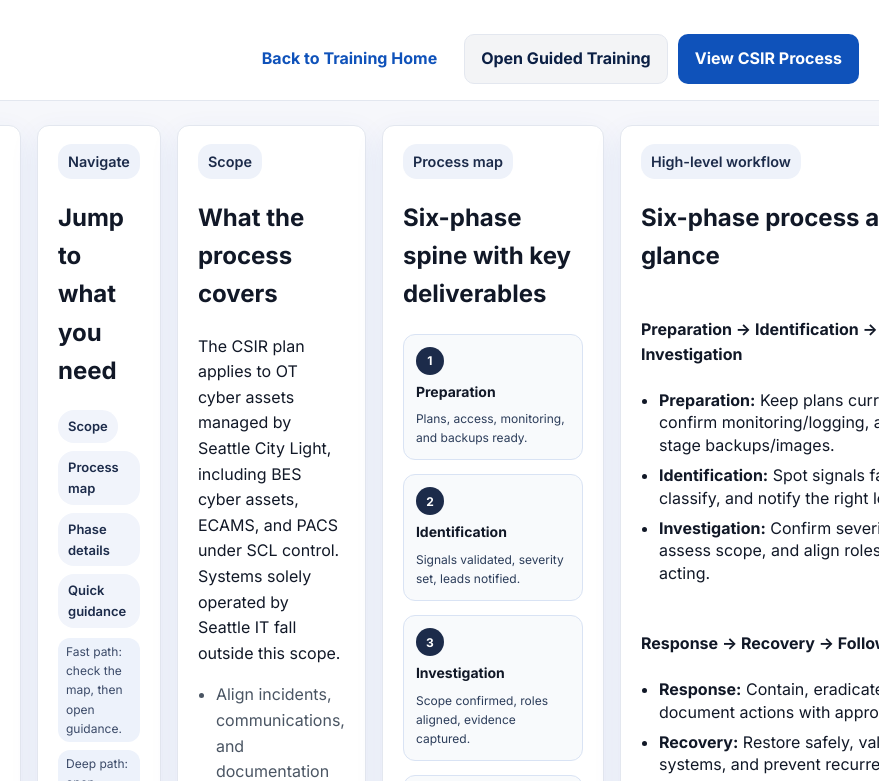
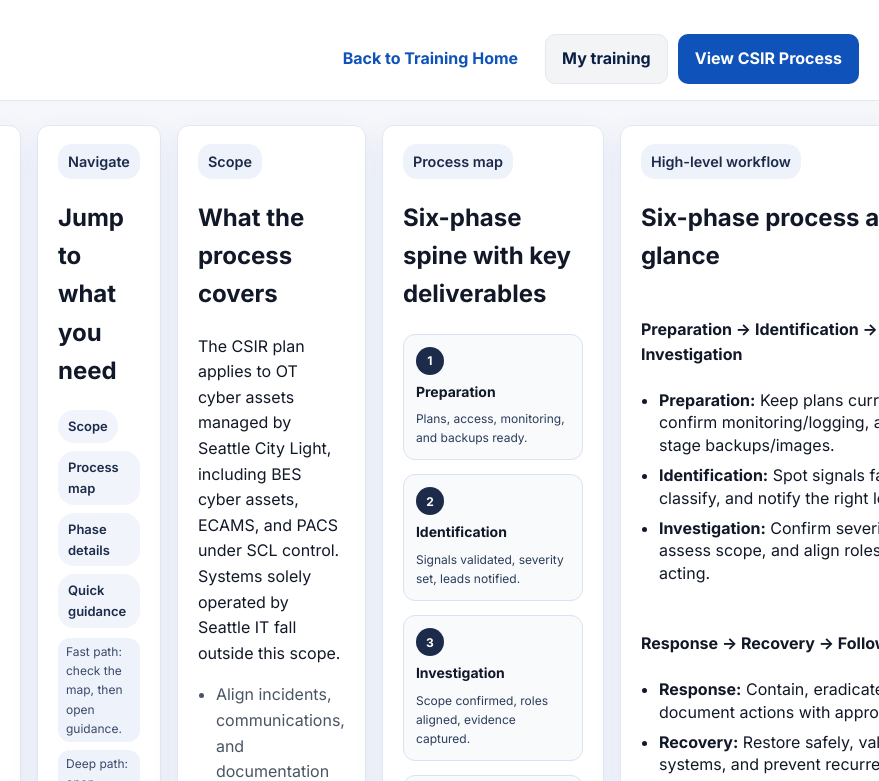
Before and after one commit to mmacri/SCL1, a plain HTML site: page process-deep-dive.html in a window 1280 px wide. Shown: the top 781 px of the page, 401-1280 px from the left. Drawn offline with Linux system fonts and the light colour scheme.

Commit message:
Update process-deep-dive.html

```diff
--- a/process-deep-dive.html
+++ b/process-deep-dive.html
@@ -37,7 +37,7 @@
       <div class="brand"><img src="assets/logo.svg" alt="SCL logo">CSIR Process Deep Dive</div>
       <div class="footer-actions" style="gap:10px;">
         <a class="button ghost" href="index.html">Back to Training Home</a>
-        <a class="button secondary" href="learn.html">Open Guided Training</a>
+        <a class="button secondary" href="csir/learn.html">My training</a>
         <a class="button" href="csir/curriculum.html">View CSIR Process</a>
       </div>
     </div>
```
